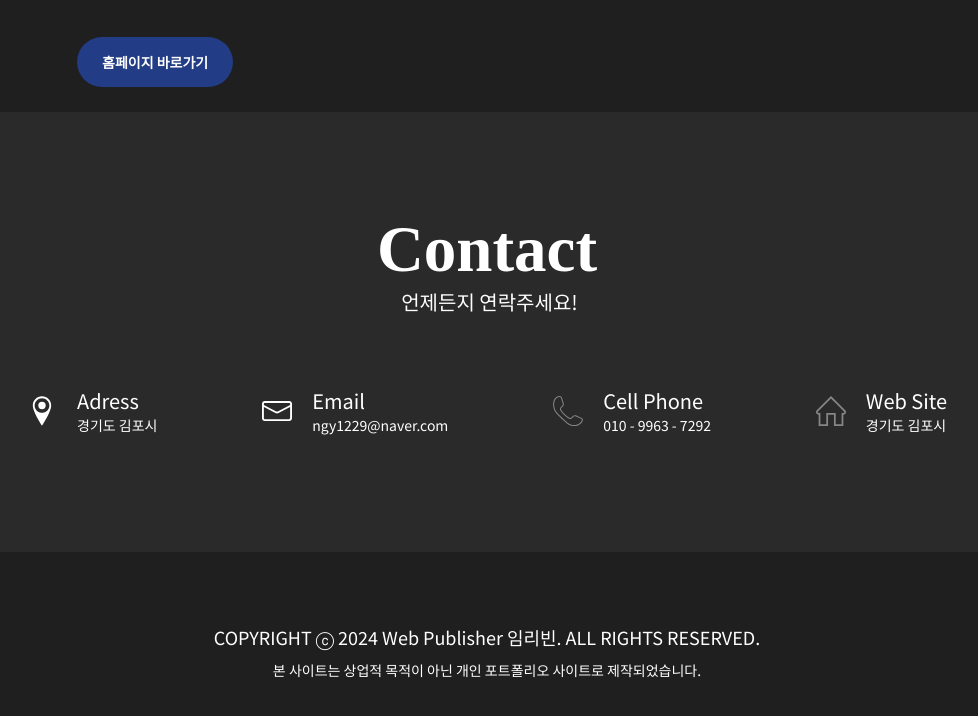
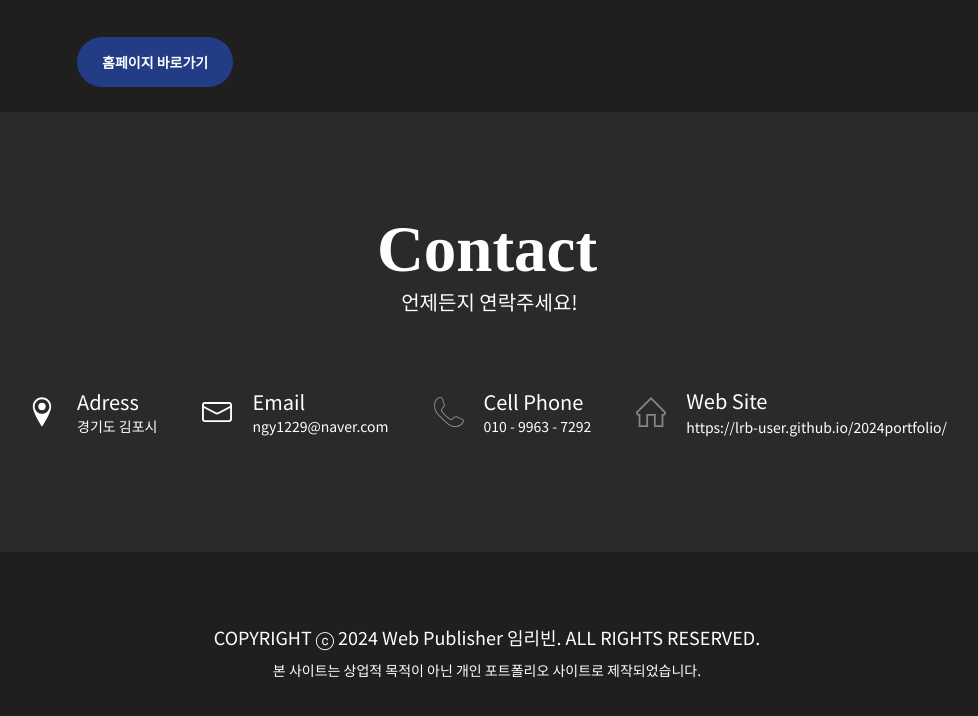
Before and after one commit to lrb-user/2024portfolio, a plain HTML site: page index.html in a window 1280 px wide. Shown: the part 7088-7804 px from the top of the page, without its empty margins (183-1161 px from the left). Drawn offline with nearby package versions, Linux system fonts and the light colour scheme; a web font is replaced by a local one.

Commit message:
홈페이지링크수정

```diff
--- a/index.html
+++ b/index.html
@@ -780,7 +780,9 @@
                       <div class="icon webSite"></div>
                       <div class="iconInfoItem">
                         <div class="category">Web Site</div>
-                        <div class="desc">경기도 김포시</div>
+                        <div class="desc">
+                          <a href="https://lrb-user.github.io/2024portfolio/" target="_blank">https://lrb-user.github.io/2024portfolio/</a>
+                        </div>
                       </div>
                     </li>
                   </ul>
```
